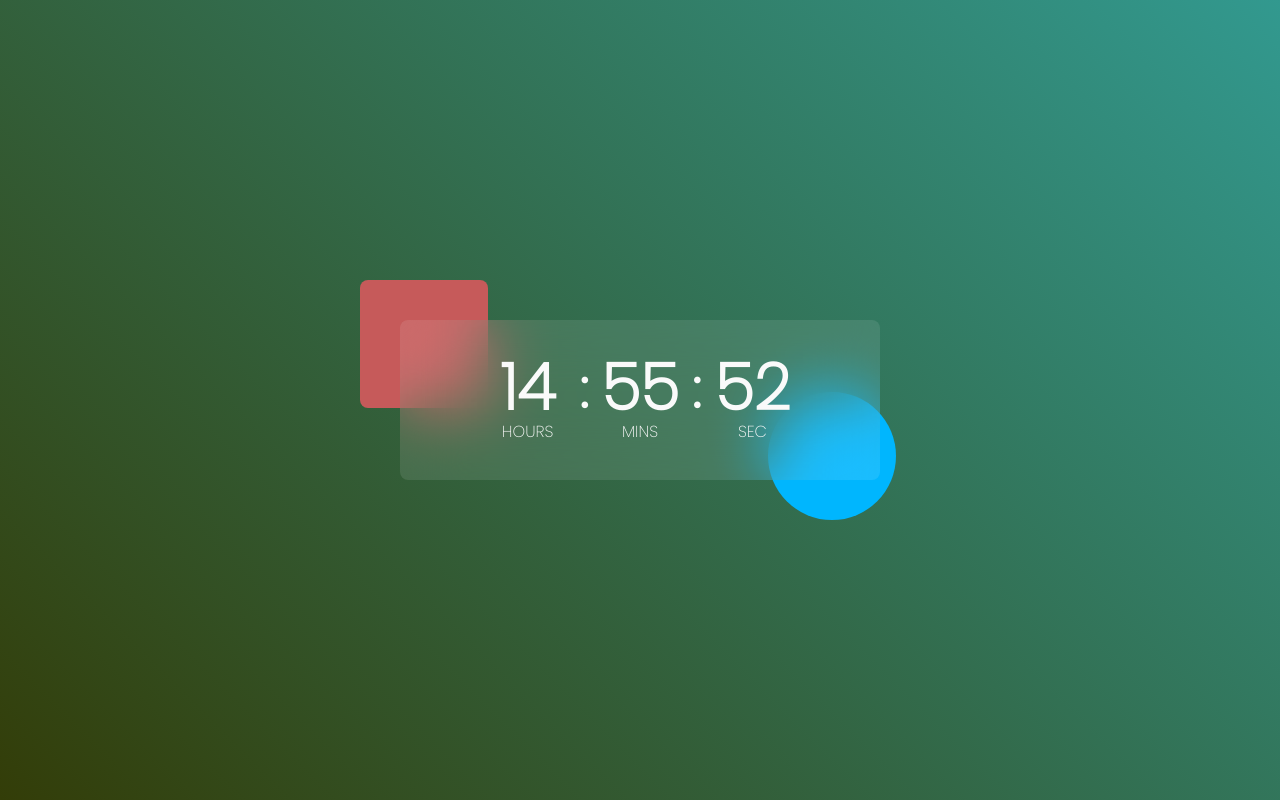
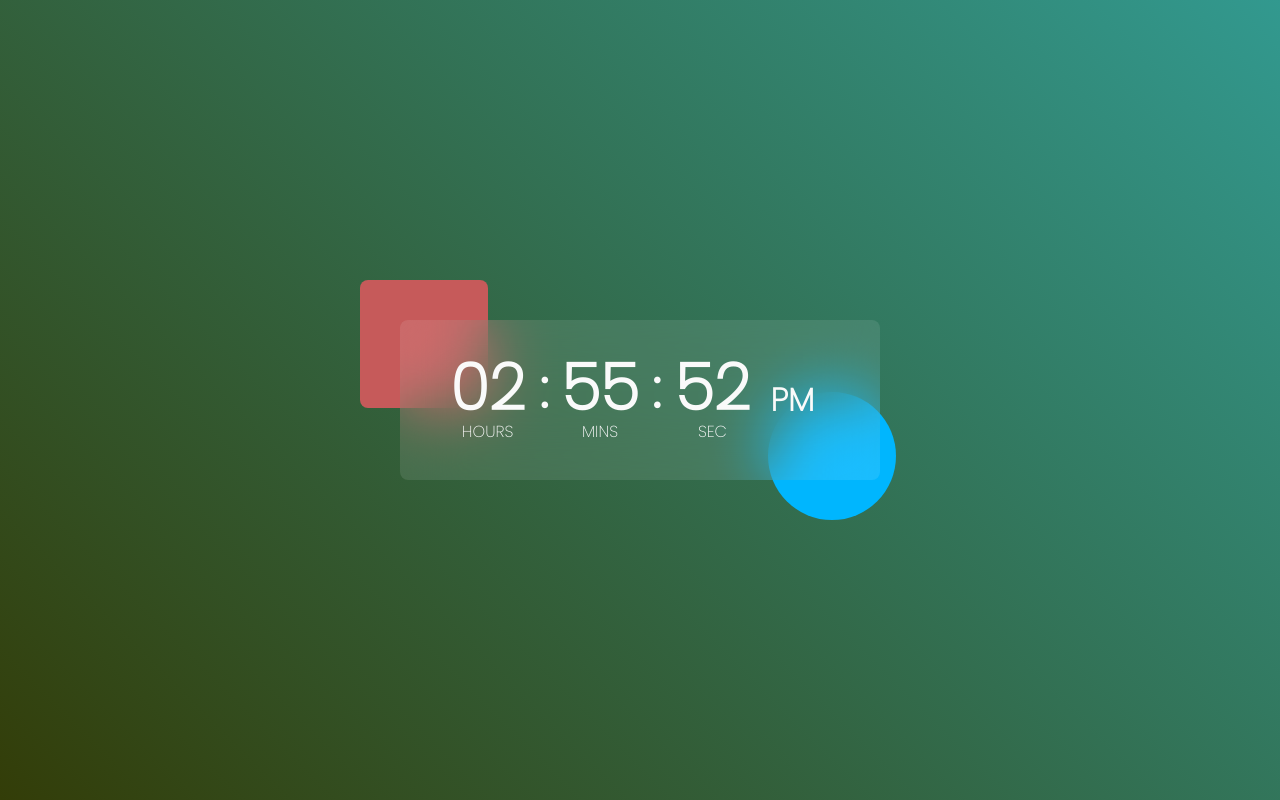
Before and after one commit to vysnoo/digital-clock-js, a plain HTML site: page index.html in a window 1280 px wide. Drawn offline with Linux system fonts and the light colour scheme.

Commit message:
12 Hours format

```diff
--- a/index.html
+++ b/index.html
@@ -26,6 +26,9 @@
           <h1 id="second"></h1>
           <p>SEC</p>
         </div>
+        <div>
+          <p id="ampm"></p>
+        </div>
       </div>
     </main>
     <script src="script.js"></script>
--- a/script.js
+++ b/script.js
@@ -1,7 +1,10 @@
 function setTime() {
   const date = new Date();
-  document.querySelector("#hour").textContent = date
-    .getHours()
+  let hours = date.getHours();
+  const ampm = hours >= 12 ? "PM" : "AM";
+  hours = hours % 12;
+  hours = hours ? hours : 12;
+  document.querySelector("#hour").textContent = hours
     .toString()
     .padStart(2, "0");
   document.querySelector("#minute").textContent = date
@@ -12,6 +15,7 @@ function setTime() {
     .getSeconds()
     .toString()
     .padStart(2, "0");
+  document.querySelector("#ampm").textContent = ampm;
 }
 
 setTime();
--- a/style.css
+++ b/style.css
@@ -70,6 +70,11 @@ h2 {
   margin-top: -1.5rem;
 }
 
+#ampm {
+  font-size: xx-large;
+  font-weight: bolder;
+}
+
 @media screen and (min-width: 45rem) {
   h1 {
     font-size: 4rem;
```
